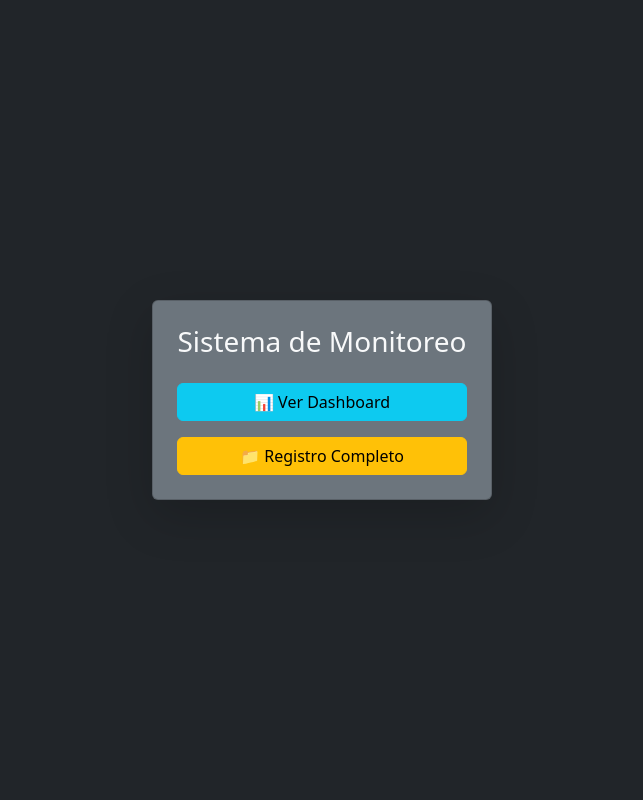
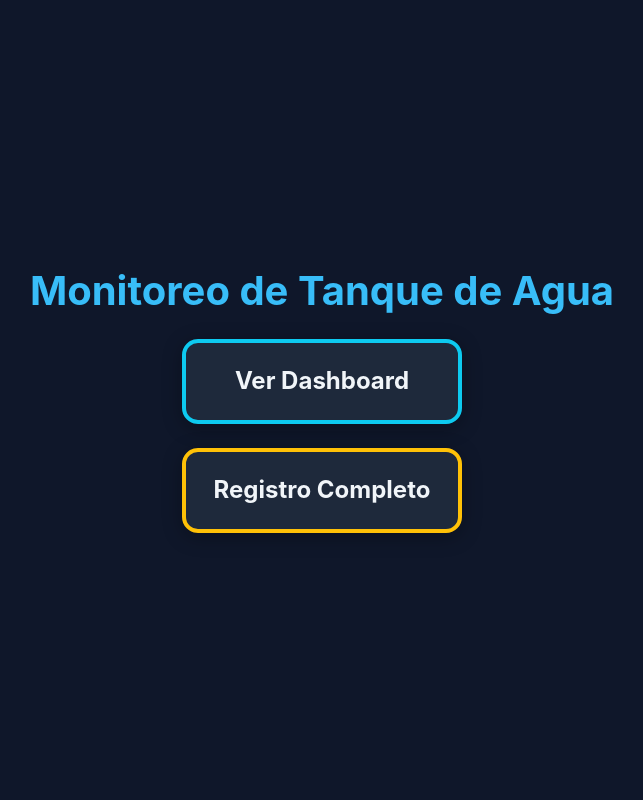
Before and after one commit to BrandonMostacero/Monitoreo_tanque_agua, a Flask app: page / in a window 1280 px wide. Shown: the whole page, without its empty margins (318-961 px from the left). Run offline with Flask 3, Linux system fonts and the light colour scheme.

Commit message:
Update home.html

```diff
--- a/templates/home.html
+++ b/templates/home.html
@@ -4,19 +4,63 @@
     <meta charset="UTF-8">
     <title>Monitoreo de Tanque</title>
     <link href="https://cdn.jsdelivr.net/npm/bootstrap@5.3.0/dist/css/bootstrap.min.css" rel="stylesheet">
+
+    <style>
+        :root {
+            --bg-dark: #0f172a;
+            --card-dark: #1e293b;
+            --text-main: #f1f5f9;
+            --accent-blue: #38bdf8;
+            --border-color: #334155;
+        }
+
+        body {
+            background-color: var(--bg-dark);
+            font-family: 'Inter', sans-serif;
+            color: var(--text-main);
+            height: 100vh;
+            display: flex;
+            align-items: center;
+            justify-content: center;
+        }
+
+        .card {
+            border: 1px solid var(--border-color);
+            border-radius: 16px;
+            background: var(--card-dark);
+            box-shadow: 0 4px 20px rgba(0, 0, 0, 0.3);
+            color: var(--text-main);
+            transition: transform 0.3s cubic-bezier(0.34, 1.56, 0.64, 1),
+                        box-shadow 0.3s ease,
+                        border-color 0.3s ease !important;
+            cursor: pointer;
+            width: 280px;
+            text-align: center;
+        }
+
+        .card:hover {
+            transform: scale(1.05) !important;
+            box-shadow: 0 12px 30px rgba(0, 0, 0, 0.5) !important;
+            border-color: #ffffff !important;
+            z-index: 10;
+        }
+    </style>
 </head>
-<body class="bg-dark text-light">
 
-<div class="container vh-100 d-flex align-items-center justify-content-center">
-    <div class="card bg-secondary text-light p-4 text-center shadow-lg" style="max-width: 400px;">
-        <h3 class="mb-4">Sistema de Monitoreo</h3>
+<body>
 
-        <a href="/dashboard" class="btn btn-info mb-3 w-100">
-            📊 Ver Dashboard
+<div class="container text-center">
+    <h1 class="fw-bold mb-4" style="color: var(--accent-blue);">
+        Monitoreo de Tanque de Agua
+    </h1>
+
+    <div class="d-flex flex-column gap-4 align-items-center">
+        <a href="/dashboard" class="card p-4 border-top border-info border-4 text-decoration-none">
+            <h4 class="fw-bold mb-0">Ver Dashboard</h4>
         </a>
 
-        <a href="/registros" class="btn btn-warning w-100">
-            📁 Registro Completo
+        <a href="/registros" class="card p-4 border-top border-warning border-4 text-decoration-none">
+            <h4 class="fw-bold mb-0">Registro Completo</h4>
         </a>
     </div>
 </div>
```
